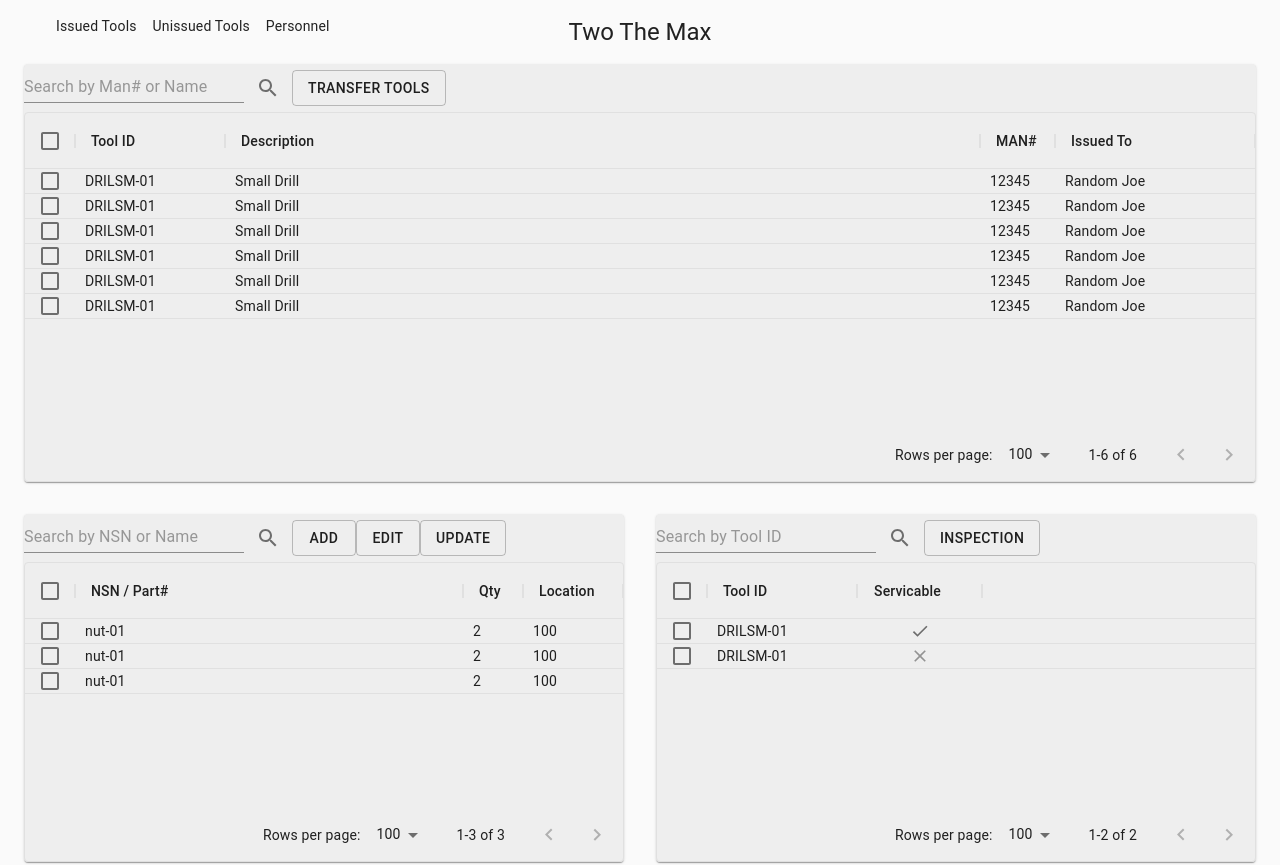
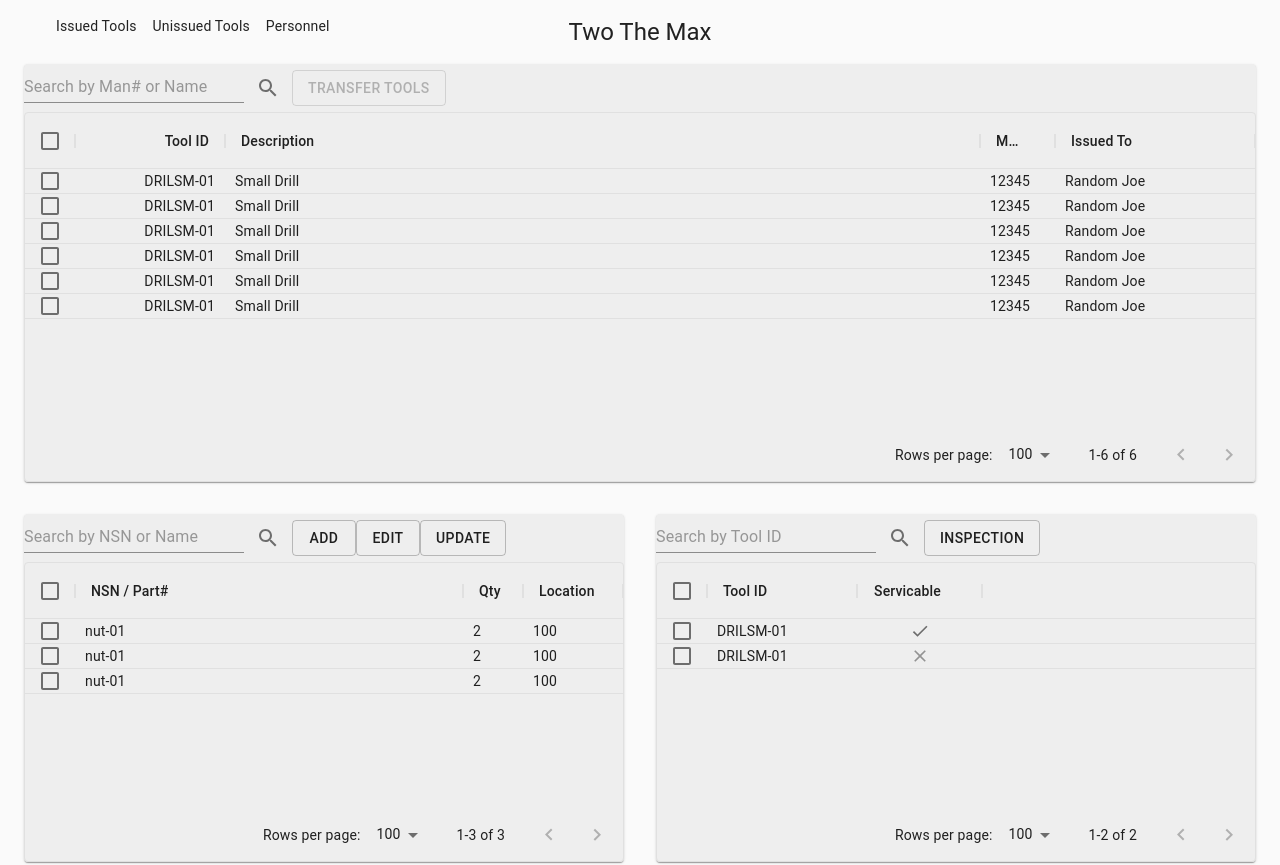
Before and after one commit to JoVasquez84/Two-the-Max, a React (Create React App) app in the folder f-two-the-max/: page /IssuedTools in a window 1280 px wide. Shown: the top 865 px of the page. Built offline with nearby package versions, Linux system fonts and the light colour scheme; no server answers.

Commit message:
adjusted url on backend

```diff
--- a/f-two-the-max/src/App.js
+++ b/f-two-the-max/src/App.js
@@ -1,6 +1,6 @@
 import './App.css';
 import Home from './components/Home.js';
-import { BrowserRouter as Router, Route, Link, Redirect, Switch } from 'react-router-dom';
+import { BrowserRouter as Router, Route, Redirect, Switch } from 'react-router-dom';
 import IssuedTools from './components/tools/IssuedTools.js'
 import UnissuedTools from './components/tools/UnissuedTools.js'
 import Personnel from './components/personnel/Personnel.js'
--- a/f-two-the-max/src/components/tools/IssuedTools.js
+++ b/f-two-the-max/src/components/tools/IssuedTools.js
@@ -30,7 +30,7 @@ const columns = [
   {
     field: 'toolId',
     headerName: 'Tool ID',
-    type: 'text',
+    type: 'number',
     minWidth: 150,
     editable: false,
   },
@@ -112,6 +112,8 @@ export default function IssuedTools() {
       .then(data => setRows(data));
   }, [setRows]);
 
+  const [selectedRows, setSelectedRows] = useState([]);
+
   return (
     <Paper className={classes.IssuedTools} >
       <Grid container>
@@ -120,7 +122,11 @@ export default function IssuedTools() {
           <IconButton>
             <SearchIcon />
           </IconButton>
-          <Button variant='outlined'>Transfer Tools</Button>
+          <Button
+            variant='outlined'
+            disabled={selectedRows.length === 0}
+          >
+            Transfer Tools</Button>
         </Grid>
         <Grid className={classes.ToolTable} item xs={12}>
           <DataGrid
@@ -129,7 +135,9 @@ export default function IssuedTools() {
             columns={columns}
             checkboxSelection
             disableSelectionOnClick
-            disableColumnMenu={true}
+            onSelectionModelChange={newSelectedRows => setSelectedRows(newSelectedRows)}
+            selectionModel={selectedRows}
+            disableColumnMenu={false}
           />
         </Grid>
       </Grid>
--- a/f-two-the-max/src/components/tools/UnissuedTools.js
+++ b/f-two-the-max/src/components/tools/UnissuedTools.js
@@ -118,6 +118,8 @@ export default function UnissuedTools() {
             columns={columns}
             checkboxSelection
             disableSelectionOnClick
+            onSelectionModelChange={newSelectedRows => setSelectedRows(newSelectedRows)}
+            selectionModel={selectedRows}
             disableColumnMenu={true}
           />
         </Grid>
```
Also changed, not shown: 1 other file (tests, documents, lock files or other folders).
